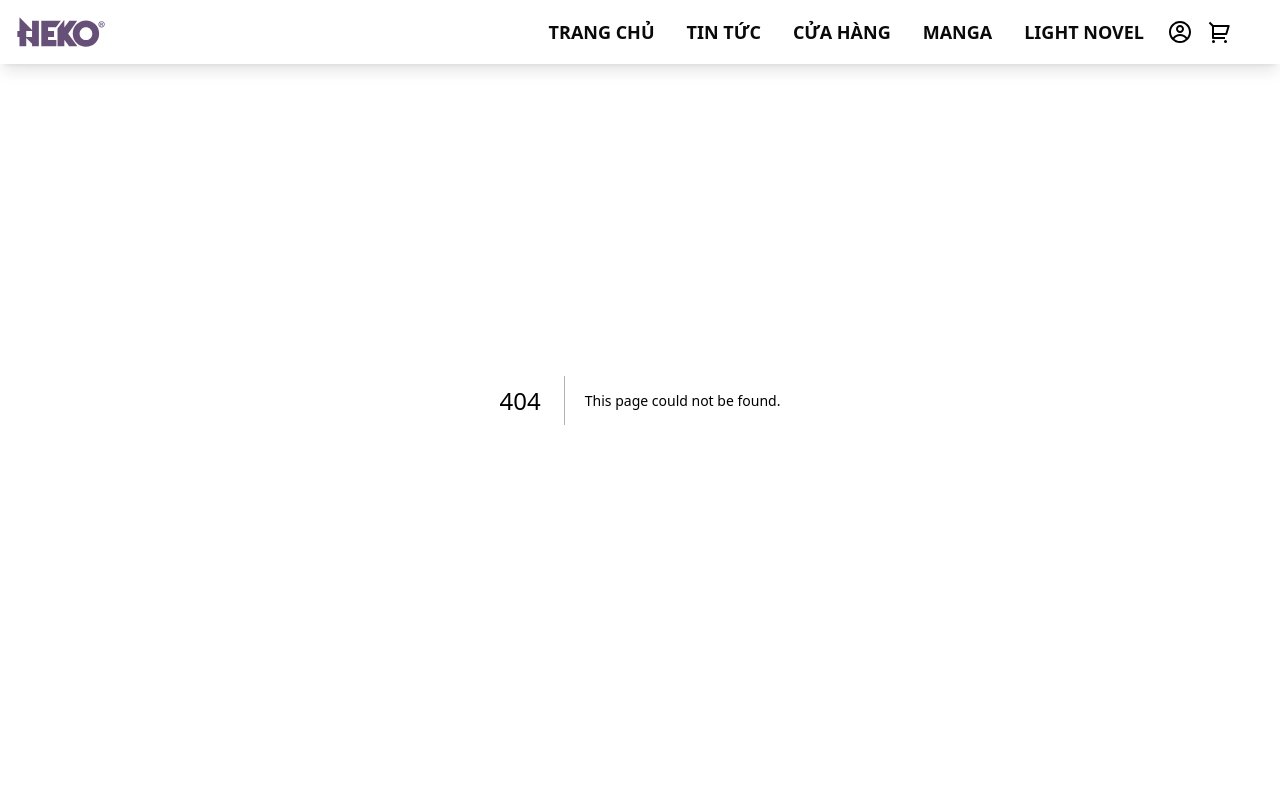
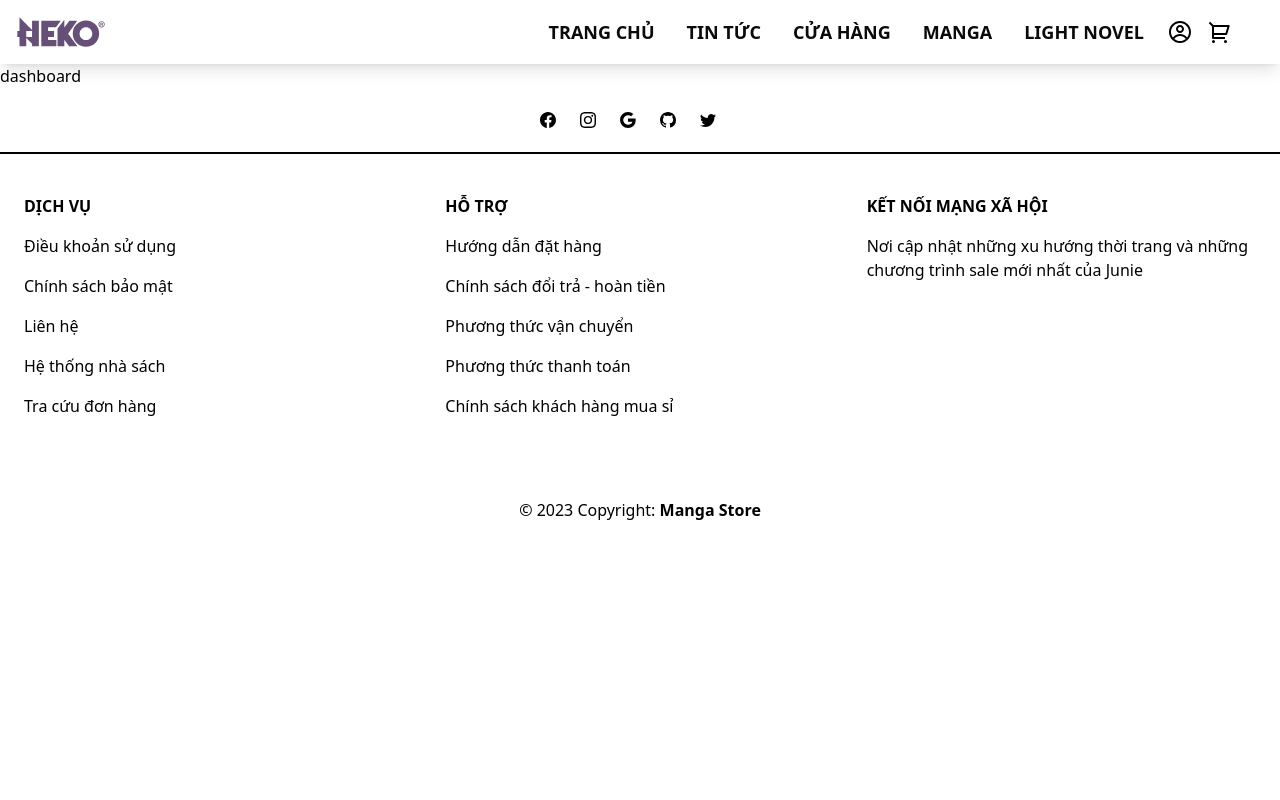
Before and after one commit to XPNguyenDL/next.js-app, a Next.js app: page /admin in a window 1280 px wide. Before the commit this address had no page. Shown: the top 800 px of the page. Built offline with nearby package versions, Linux system fonts and the light colour scheme.

Commit message:
Add page admin

```diff
--- /dev/null
+++ b/app/admin/page.jsx
@@ -0,0 +1,5 @@
+import React from "react";
+
+export default function page() {
+  return <div className="mt-16">dashboard</div>;
+}
```
